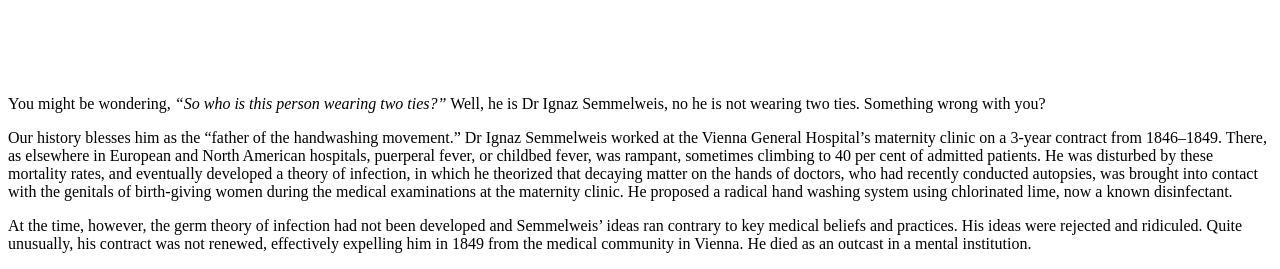
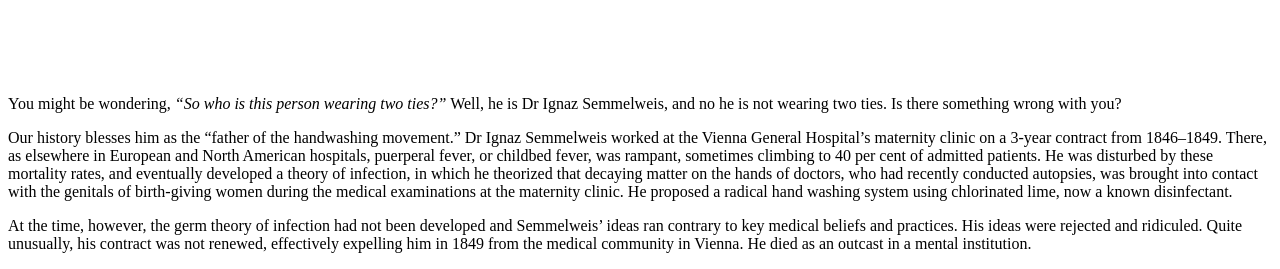
Before and after one commit to mihirp161/mihirp161.github.io, a Jekyll site: the page built from _posts/2020-03-20-handwashing.md, in a window 1280 px wide and 900 px high, scrolled down 1488 px. Shown: the part 165-434 px from the top of the window. Built offline with Jekyll 4.4.1, drawn with Linux system fonts in a browser that asks for light colours; cached includes are drawn as plain includes; nearby versions of some CDN libraries.

Commit message:
Update 2020-03-20-handwashing.md

```diff
--- a/_posts/2020-03-20-handwashing.md
+++ b/_posts/2020-03-20-handwashing.md
@@ -12,7 +12,7 @@ Oh, hello there! I hope you're having a lovely day in the confines of your vicin
    <img src="{{ site.url }}{{ site.baseurl }}/images/handwashing/doodle.png" alt="">
 </p>
 
-You might be wondering, *"So who is this person wearing two ties?"* Well, he is Dr Ignaz Semmelweis, no he is not wearing two ties. Something wrong with you?
+You might be wondering, *"So who is this person wearing two ties?"* Well, he is Dr Ignaz Semmelweis, and no he is not wearing two ties. Is there something wrong with you?
 
 Our history blesses him as the "father of the handwashing movement." Dr Ignaz Semmelweis worked at the Vienna General Hospital's maternity clinic on a 3-year contract from 1846–1849. There, as elsewhere in European and North American hospitals, puerperal fever, or childbed fever, was rampant, sometimes climbing to 40 per cent of admitted patients. He was disturbed by these mortality rates, and eventually developed a theory of infection, in which he theorized that decaying matter on the hands of doctors, who had recently conducted autopsies, was brought into contact with the genitals of birth-giving women during the medical examinations at the maternity clinic. He proposed a radical hand washing system using chlorinated lime, now a known disinfectant.
 
```
